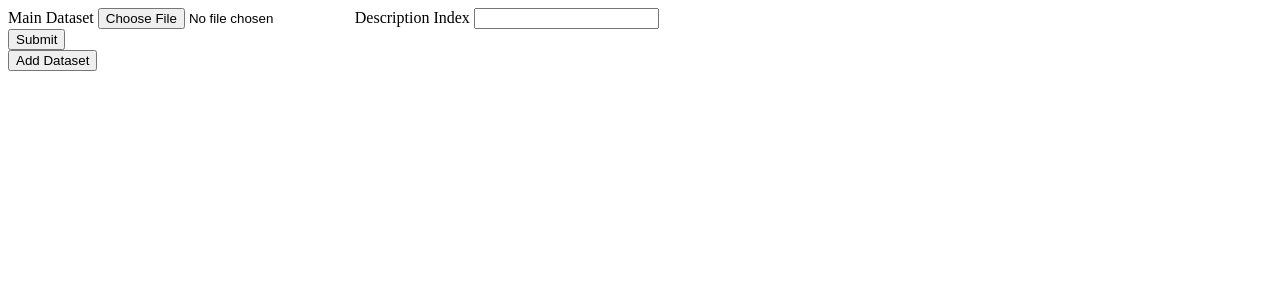
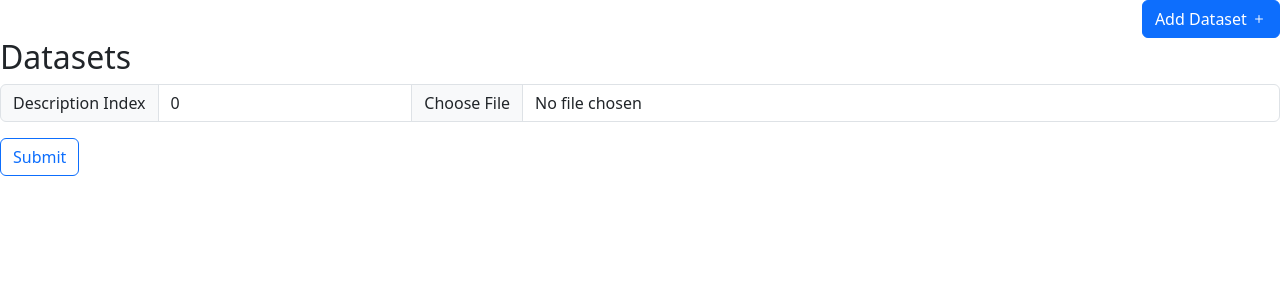
Before and after one commit to nikotpbn/sotre-poducts-similarity, a FastAPI app: page / in a window 1280 px wide. Shown: the top 300 px of the page. Run offline with FastAPI, Linux system fonts and the light colour scheme.

Commit message:
bootstrap integration

```diff
--- a/templates/input.html
+++ b/templates/input.html
@@ -4,28 +4,79 @@
     <meta charset="UTF-8" />
     <meta name="viewport" content="width=device-width, initial-scale=1.0" />
     <title>Document</title>
+    <!-- Bootstrap 5.3 -->
+    <link
+      href="https://cdn.jsdelivr.net/npm/bootstrap@5.3.8/dist/css/bootstrap.min.css"
+      rel="stylesheet"
+      integrity="sha384-sRIl4kxILFvY47J16cr9ZwB07vP4J8+LH7qKQnuqkuIAvNWLzeN8tE5YBujZqJLB"
+      crossorigin="anonymous"
+    />
+    <script
+      src="https://cdn.jsdelivr.net/npm/bootstrap@5.3.8/dist/js/bootstrap.bundle.min.js"
+      integrity="sha384-FKyoEForCGlyvwx9Hj09JcYn3nv7wiPVlz7YYwJrWVcXK/BmnVDxM+D2scQbITxI"
+      crossorigin="anonymous"
+    ></script>
+    <!-- Bootstrap Icons -->
+    <link
+      rel="stylesheet"
+      href="https://cdn.jsdelivr.net/npm/bootstrap-icons@1.13.1/font/bootstrap-icons.min.css"
+    />
   </head>
   <body>
+    <div class="d-flex justify-content-end">
+      <button id="add-dataset" type="button" class="btn btn-primary">
+        Add Dataset <span><i class="bi bi-plus"></i></span>
+      </button>
+    </div>
     <form id="input-form">
       <div id="file-inputs">
-        <div>
-          <label for="file1">Main Dataset</label>
-          <input type="file" name="file1" id="file1" />
-          <label for="file1">Description Index</label>
-          <input type="number" min="0" name="index1" id="index1" />
+        <h2>Datasets</h2>
+        <div class="input-group mb-3">
+          <span class="input-group-text">Description Index</span>
+          <input
+            type="number"
+            min="0"
+            value="0"
+            name="index1"
+            id="index1"
+            class="form-control"
+          />
+          <input
+            type="file"
+            name="file1"
+            id="file1"
+            class="form-control w-50"
+            aria-describedby="inputGroupFileAddon03"
+            aria-label="Upload"
+          />
         </div>
       </div>
       <div>
-        <button type="submit">Submit</button>
+        <button type="submit" class="btn btn-outline-primary">Submit</button>
       </div>
     </form>
 
-    <button id="add-dataset">Add Dataset</button>
     <div>
-      <button id="download-excel" hidden>Export Excel</button>
-      <button id="download-csv" hidden>Export CSV</button>
+      <button
+        id="download-excel"
+        type="button"
+        class="btn btn-outline-success btn-lg"
+        hidden
+      >
+        <span><i class="bi bi-filetype-xlsx"></i></span>
+        <span><i class="bi bi-cloud-download"></i></span>
+      </button>
+
+      <button
+        id="download-csv"
+        type="button"
+        class="btn btn-outline-success btn-lg"
+        hidden
+      >
+        <span><i class="bi bi-filetype-csv"></i></span>
+        <span><i class="bi bi-cloud-download"></i></span>
+      </button>
     </div>
-    <img id="myImageTest" src="" alt="" />
   </body>
 
   <script>
@@ -53,8 +104,6 @@
     async function submitHandler(event) {
       event.preventDefault();
 
-      const formElement = document.getElementById("myForm");
-
       const formData = new FormData();
 
       const inputs = document.querySelector("#file-inputs");
@@ -65,10 +114,12 @@
         let fileInput = document.querySelector(`input#${input.id}`);
         formData.append("files", fileInput.files[0]);
       });
+
       indexInputs.forEach((input) => {
         let indexInput = document.querySelector(`input#${input.id}`);
         formData.append("indices", indexInput.value);
       });
+
       try {
         res = await fetch("/compute", {
           method: "POST",
@@ -127,34 +178,39 @@
 
       const inputs = document.querySelector("#file-inputs");
 
-      const newDiv = document.createElement("div");
-      const fileLabel = document.createElement("label");
+      // Create div wrapper & set its class
+      const wrapper = document.createElement("div");
+      wrapper.setAttribute("class", "input-group mb-3");
+
+      // Create span element & set attribute and text
+      const description = document.createElement("span");
+      description.setAttribute("class", "input-group-text");
+      description.innerHTML = "Description Index";
+
+      // Create index input sets is attributes
+      const indexInput = document.createElement("input");
+      indexInput.setAttribute("type", "number");
+      indexInput.setAttribute("min", "0");
+      indexInput.setAttribute("value", "0");
+      indexInput.setAttribute("name", "index" + fileindex);
+      indexInput.setAttribute("id", "index" + fileindex);
+      indexInput.setAttribute("class", "form-control");
+
+      // Create file input sets is attributes
       const fileInput = document.createElement("input");
-
-      const indexLabel = document.createElement("label");
-      const indexInput = document.createElement("input");
-
-      fileLabel.setAttribute("for", "file" + fileindex);
-      fileLabel.innerText = "Dataset " + fileindex;
-
       fileInput.setAttribute("type", "file");
       fileInput.setAttribute("name", "file" + fileindex);
       fileInput.setAttribute("id", "file" + fileindex);
+      fileInput.setAttribute("class", "form-control w-50");
+      fileInput.setAttribute("aria-describedby", "inputGroupFileAddon03");
+      fileInput.setAttribute("class", "form-control w-50");
+      fileInput.setAttribute("aria-label", "Upload");
 
-      indexLabel.setAttribute("for", "index" + fileindex);
-      indexLabel.innerText = "Description Index";
+      wrapper.appendChild(description);
+      wrapper.appendChild(indexInput);
+      wrapper.appendChild(fileInput);
 
-      indexInput.setAttribute("type", "number");
-      indexInput.setAttribute("min", "0");
-      indexInput.setAttribute("name", "index" + fileindex);
-      indexInput.setAttribute("id", "index" + fileindex);
-
-      newDiv.appendChild(fileLabel);
-      newDiv.appendChild(fileInput);
-      newDiv.appendChild(indexLabel);
-      newDiv.appendChild(indexInput);
-
-      inputs.insertAdjacentElement("beforeend", newDiv);
+      inputs.insertAdjacentElement("beforeend", wrapper);
     }
 
     document
```
Also changed, not shown: templates/results.html (deleted, +0 -12 lines).
